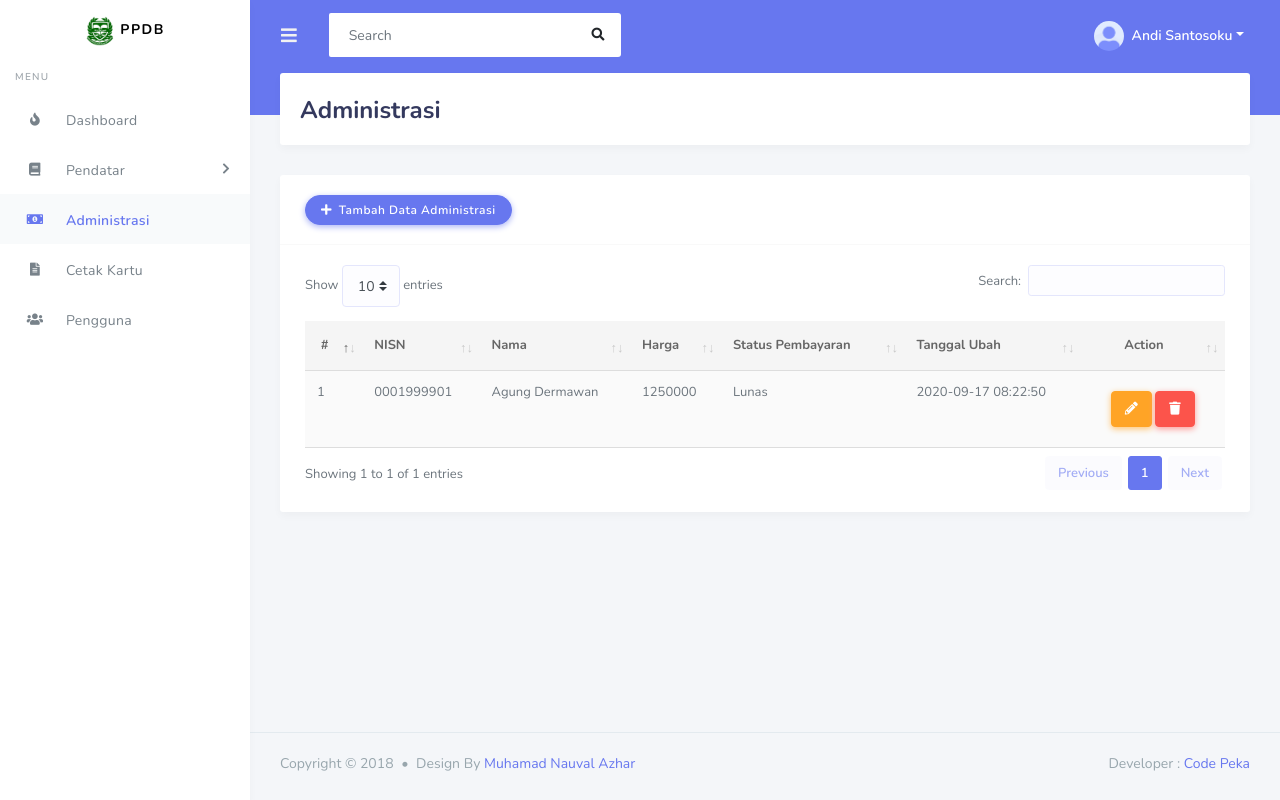
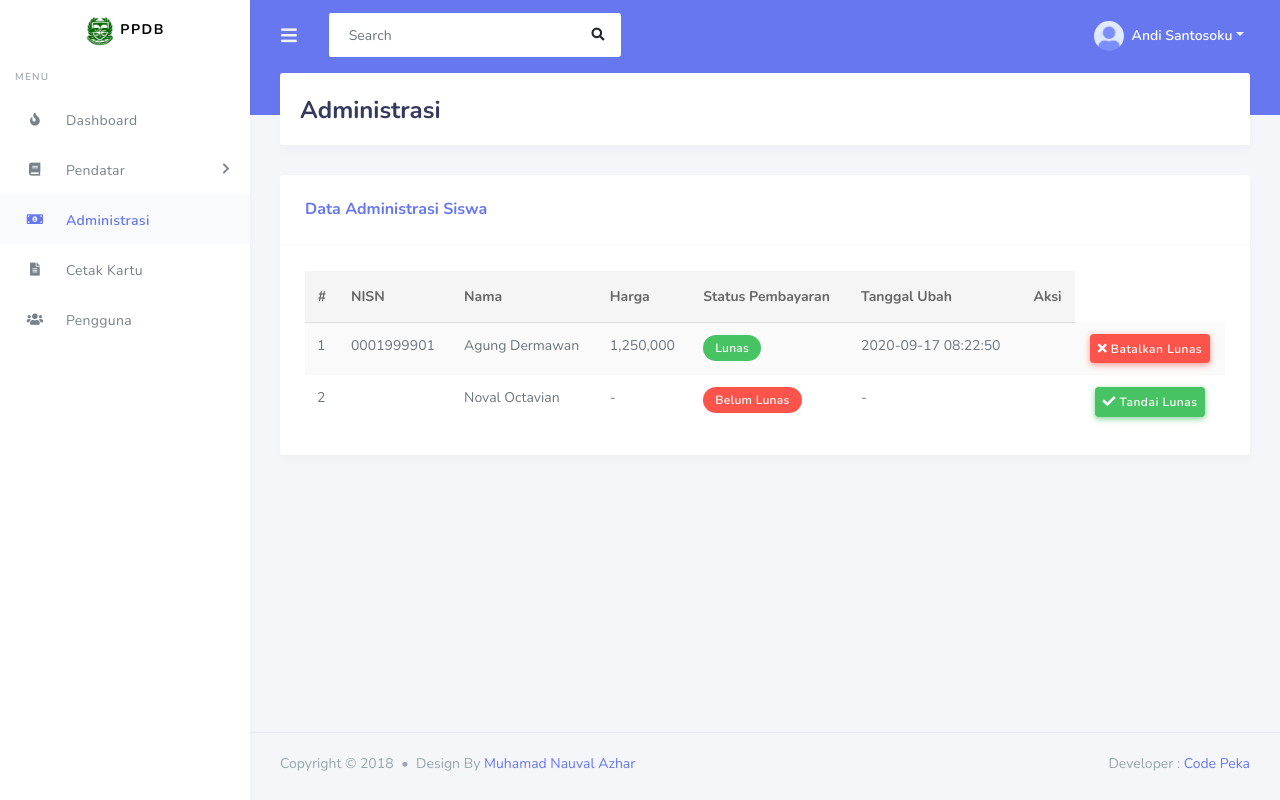
Before and after one commit to IzayoiS/ppdb, a PHP site: page /view/administrasi/tampilData.php in a window 1280 px wide. Run offline with PHP 8.4, Linux system fonts and the light colour scheme; a user stored in the database is signed in; data comes from the database, SQL or seed files in the repository.

Commit message:
feat: refactor tampilData.php for improved readability and data handling

```diff
--- a/view/administrasi/tampilData.php
+++ b/view/administrasi/tampilData.php
@@ -1,12 +1,9 @@
 <!-- Header -->
 <?php
-	$title = "Administrasi"; // Judulnya
-	require("../template/header.php"); // include headernya
+$title = "Administrasi";
+require("../template/header.php");
+include('../../config/connection.php');
 ?>
-
-
-
-<!-- Isinya -->
 
 <section class="section">
   <div class="section-header">
@@ -25,55 +22,75 @@
       <div class="col-12">
         <div class="card">
           <div class="card-header">
-            <!-- <h4>Basic DataTables</h4> -->
-            <a href="tambahData.php" type="button" class="btn btn-primary daterange-btn icon-left btn-icon">
-              <i class="fas fa-plus"></i> Tambah Data Administrasi
-            </a>
+            <h4>Data Administrasi Siswa</h4>
           </div>
           <div class="card-body">
-
-            <!-- tabelnya -->
-            <div class="table-responsive" >
+            <div class="table-responsive">
               <table class="table table-striped" id="table-1">
                 <thead>
                   <tr>
-                    <th class="text-center"> # </th>
+                    <th class="text-center">#</th>
                     <th>NISN</th>
                     <th>Nama</th>
                     <th>Harga</th>
                     <th>Status Pembayaran</th>
                     <th>Tanggal Ubah</th>
-                    <th class="text-center">Action</th>
+                    <th class="text-center">Aksi</th>
                   </tr>
                 </thead>
                 <tbody>
                   <?php
-                  	include('../../config/connection.php');
+                  $no = 1;
+                  $data = mysqli_query($conn, "
+                    SELECT
+                      b.Id_Identitas_Siswa,
+                      b.NISN,
+                      b.Nama_Peserta_Didik,
+                      a.id_administrasi,
+                      a.harga,
+                      a.status,
+                      a.tgl_ubah
+                    FROM identitas_siswa b
+                    LEFT JOIN administrasi a
+                    ON b.Id_Identitas_Siswa = a.id_identitas_siswa
+                    ORDER BY b.Id_Identitas_Siswa ASC
+                  ") or die(mysqli_error($conn));
 
-                    $no = 1;
-                    $data = mysqli_query($conn, "SELECT a.*, b.NISN, b.Nama_Peserta_Didik FROM administrasi a
-                                                      LEFT JOIN identitas_siswa b
-                                                      ON a.id_identitas_siswa = b.Id_Identitas_Siswa") or die(mysqli_error($conn));
                   foreach ($data as $row) {
                     ?>
                     <tr>
                       <td><?= $no++; ?></td>
                       <td><?= $row['NISN']; ?></td>
                       <td><?= $row['Nama_Peserta_Didik']; ?></td>
-                  	<td><?= $row['harga']; ?></td>
-                  	<td><?= $row['status']; ?></td>
-                  	<td><?= $row['tgl_ubah']; ?></td>
-                    <td class="text-center" width="120px">
-                      <!-- <a href="#" class="btn btn-success my-2" data-toggle="modal" data-target="#exampleModal"><i class="fas fa-eye"></i></a> -->
-                      <a href="ubahData.php?id=<?= $row['id_administrasi']; ?>" class="btn btn-warning"><i class="fas fa-pencil-alt"></i></a>
-                      <a href="../../controller/admin/administrasi.php?hapusData=<?= $row['id_administrasi']; ?>" class="btn btn-danger my-2" onclick="return confirm('Anda Yakin');"><i class="fas fa-trash"></i></a>
+                      <td><?= $row['harga'] ? number_format($row['harga']) : '-'; ?></td>
+                      <td>
+                        <?php if ($row['status'] == 'Lunas'): ?>
+                          <span class="badge badge-success">Lunas</span>
+                        <?php else: ?>
+                          <span class="badge badge-danger">Belum Lunas</span>
+                        <?php endif; ?>
+                      </td>
+                      <td><?= $row['tgl_ubah'] ?? '-'; ?></td>
+                      <td class="text-center">
+                        <td class="text-center">
+                          <?php
+                          $isLunas = ($row['status'] == 'Lunas');
+                          $btnClass = $isLunas ? 'btn-danger' : 'btn-success';
+                          $btnText = $isLunas ? '<i class="fas fa-times"></i> Batalkan Lunas' : '<i class="fas fa-check"></i> Tandai Lunas';
+                          ?>
+                          <form method="POST" action="../../controller/admin/administrasi.php" style="display:inline;">
+                            <input type="hidden" name="toggleLunas" value="1">
+                            <input type="hidden" name="id_administrasi" value="<?= $row['id_administrasi']; ?>">
+                            <input type="hidden" name="id_identitas_siswa" value="<?= $row['Id_Identitas_Siswa']; ?>">
+                            <button type="submit" class="btn <?= $btnClass ?> btn-sm"><?= $btnText ?></button>
+                          </form>
+                        </td>
                       </td>
                     </tr>
+
                   <?php } ?>
                 </tbody>
               </table>
-            <!-- penutup tabelnya -->
-
             </div>
           </div>
         </div>
@@ -82,15 +99,23 @@
   </div>
 </section>
 
-<script type="text/javascript">
-	$(document).ready(function(){
+<script>
+  $(document).ready(function () {
     $('#table-1').DataTable();
+
+    // Pass data ke modal
+    $('#modalLunas').on('show.bs.modal', function (event) {
+      var button = $(event.relatedTarget);
+      var id = button.data('id');
+      var nama = button.data('nama');
+      var identitas = button.data('identitas');
+      $('#id_administrasi').val(id);
+      $('#nama_siswa').val(nama);
+      $('#id_identitas_siswa').val(identitas);
+    });
+
   });
 </script>
 
-<!-- Penutup Isinya -->
-
-
-
 <!-- Footer -->
-<?php require("../template/footer.php");?>
+<?php require("../template/footer.php"); ?>
```
Lines whose indentation alone changed are shown as unchanged.
